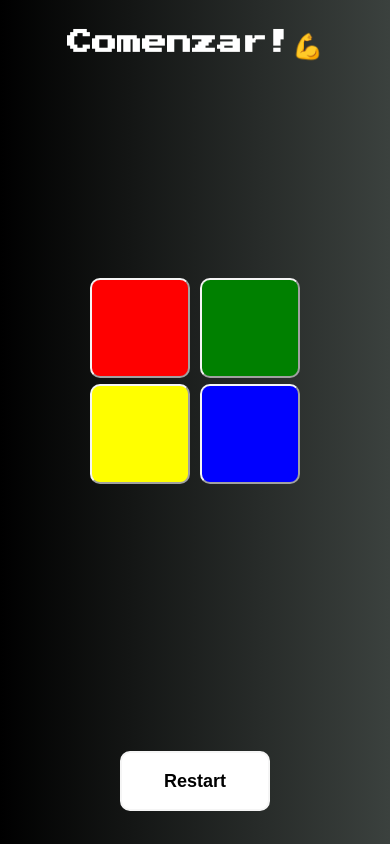
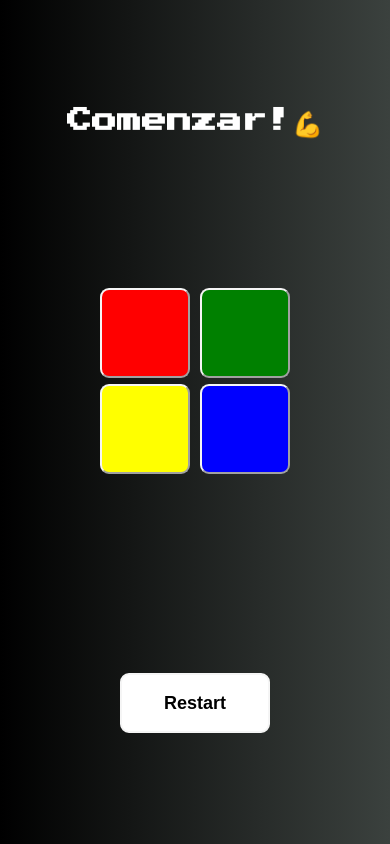
Before and after one commit to sebygalla/Simon-dice-, a plain HTML site: page index.html in a window 390 px wide. Drawn offline with Linux system fonts and the light colour scheme.

Commit message:
space-around

```diff
--- a/style.css
+++ b/style.css
@@ -96,15 +96,26 @@ button.active {
 
 @media screen and (max-width: 675px) {
   body {
-    width: 90vw;
-    padding: 30px;
-    justify-content: space-between;
-
+    width: 100vw;
+    padding: 50px;
+    justify-content: space-around;
+    text-align: center;
   }
 
   h1 {
     font-size: 25px;
   }
 
+  button {
+
+    width: 90px;
+    height: 90px;
+    border-radius: 9px;
+    border-color: whitesmoke;
+    border-width: 2px;
+    margin: 3px;
+    cursor: pointer;
+  }
+
 
 }
```
